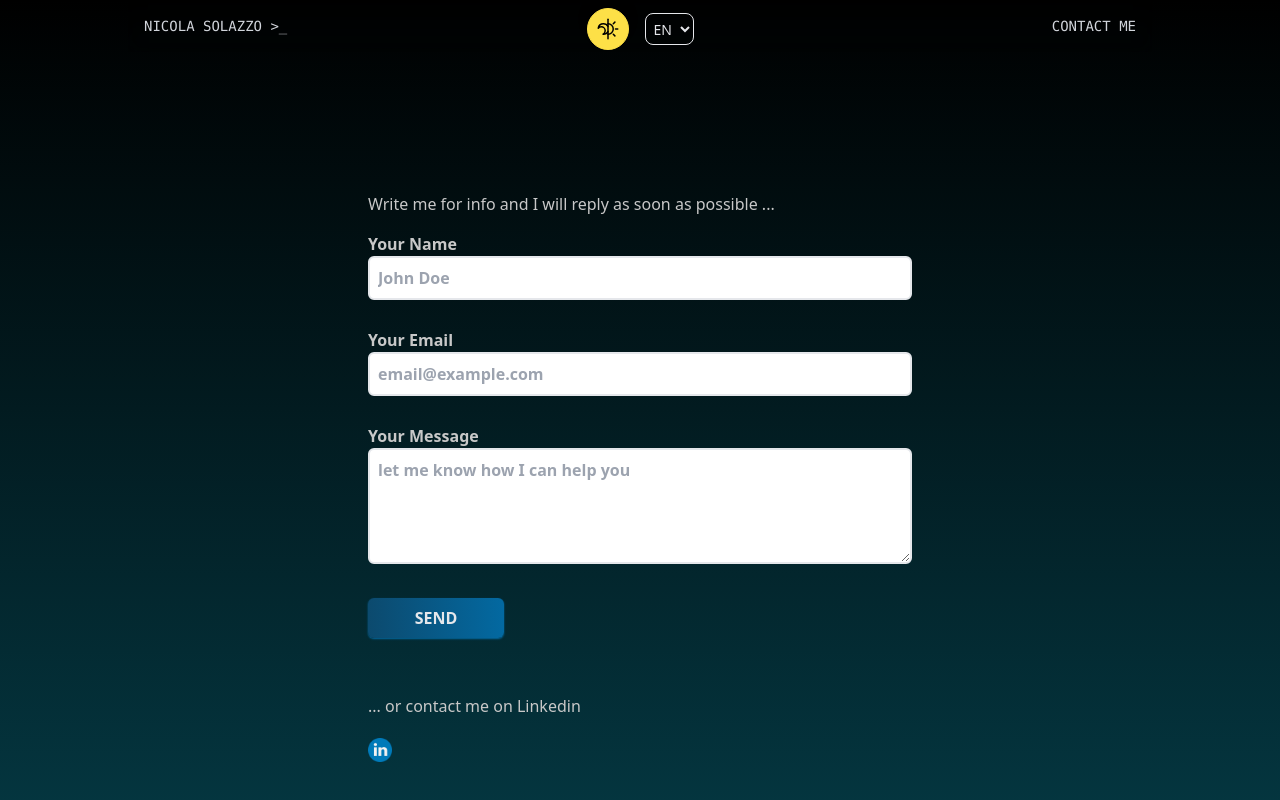
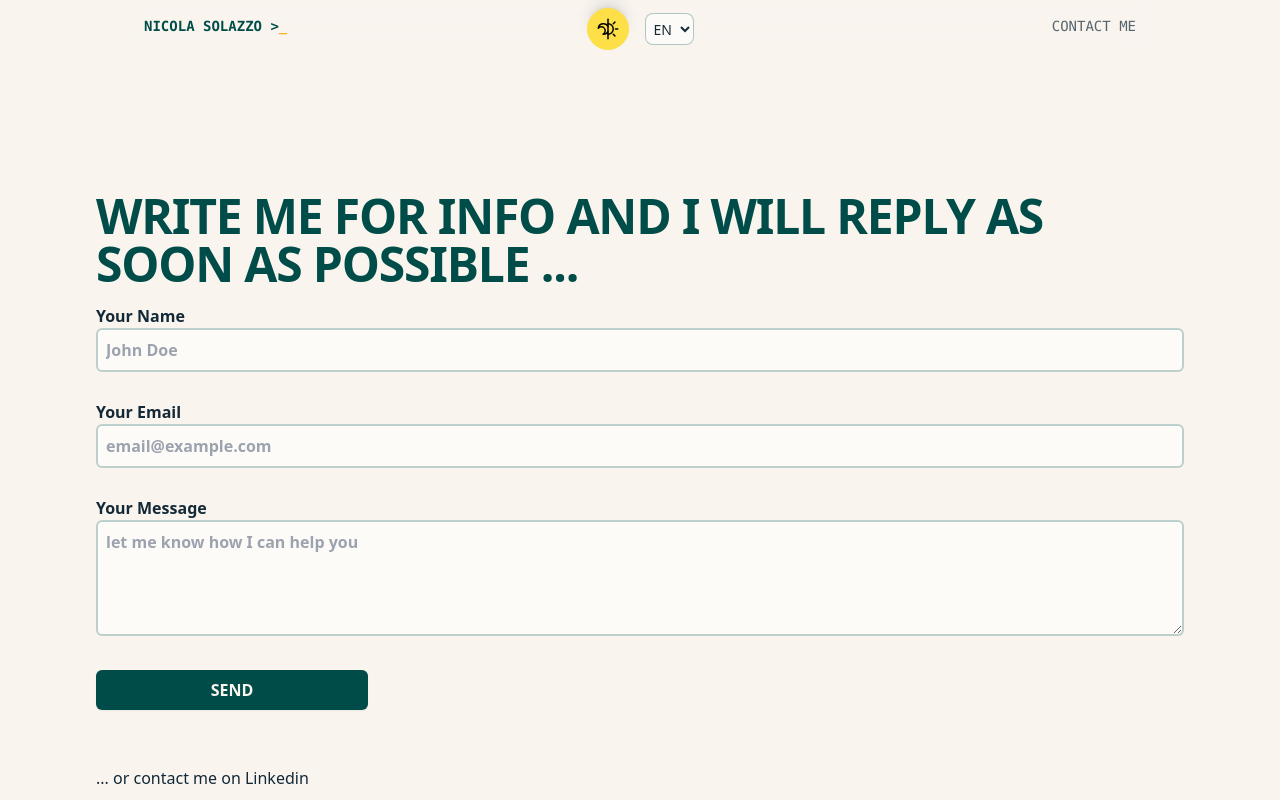
Before and after one commit to niksolaz/site-portfolio, a Next.js app: page /contact in a window 1280 px wide. Shown: the top 800 px of the page. Built offline with nearby package versions, Linux system fonts and the light colour scheme.

Commit message:
create new palette of css colors

```diff
--- a/src/app/globals.css
+++ b/src/app/globals.css
@@ -2,57 +2,75 @@
 @tailwind components;
 @tailwind utilities;
 
+/*
+  PALETTE COLORI — stile editoriale 2026
+  1. Primary → Deep Teal   : oklch(0.35 0.12 190)  ≈ #004d4d  (colore dominante)
+  2. Accent  → Ambra/Oro    : oklch(0.78 0.19 80)   ≈ #ffb300  (micro-accento / CTA)
+  3. Base    → Crema         : oklch(0.97 0.01 75)   ≈ #f9f6f0  (sfondo caldo)
+  4. Ink     → Slate scuro   : oklch(0.27 0.04 240)  ≈ #1e293b  (testo ad alta leggibilità)
+*/
 :root {
-  --foreground-rgb: 200, 200, 200;
-  --background-start-rgb: 0, 0, 0;
-  --background-end-rgb: 5, 65, 77;
+  --color-primary: oklch(0.35 0.12 190);
+  --color-primary-light: oklch(0.48 0.11 190);
+  --color-accent: oklch(0.78 0.19 80);
+  --color-base: oklch(0.97 0.01 75);
+  --color-ink: oklch(0.27 0.04 240);
 }
 
-/* Classe per il tema scuro */
-.light-theme {
-  --foreground-rgb: 30, 30, 30;
-  --background-start-rgb: 5, 65, 77;
-  --background-end-rgb: 215, 215, 215;
+body {
+  background-color: var(--color-base);
+  color: var(--color-ink);
 }
 
-.footer-light {
-  @apply border-t border-white py-4;
-  --foreground-rgb: 200, 200, 200;
-  --background-start-rgb: 5, 65, 77;
-  --background-end-rgb: 215, 215, 215;
+/* Pulsante d'azione (CTA): ambra caldo su testo scuro */
+.cta-button {
+  background-color: var(--color-accent);
+  color: #0d1117;
 }
 
-.footer-dark {
-  @apply border-t border-black py-4;
-  --foreground-rgb: 30, 30, 30;
-  --background-start-rgb: 0, 0, 0;
-  --background-end-rgb: 5, 65, 77;
+.cta-button:hover {
+  filter: brightness(1.05);
 }
 
-.input, .textarea {
-  @apply border-2 border-gray-200 rounded-md p-2 text-black w-full;
+/* Titolo di sezione (usato nella pagina contatti) */
+.head-text {
+  @apply text-3xl font-black uppercase tracking-tight lg:text-5xl;
+  color: var(--color-primary);
 }
 
-.btn {
-  @apply p-2 rounded-md w-1/4 font-semibold text-gray-200 bg-gradient-to-r from-sky-900 to-sky-700 shadow-sm shadow-sky-700 focus:shadow-sky-900;
+/* Campi del form */
+.input,
+.textarea {
+  @apply w-full rounded-md border-2 p-2;
+  border-color: oklch(0.35 0.12 190 / 0.25);
+  background-color: oklch(1 0 0 / 0.6);
+  color: var(--color-ink);
 }
 
+.input:focus,
+.textarea:focus {
+  @apply outline-none;
+  border-color: var(--color-primary);
+}
+
+/* Pulsante principale del form */
+.btn {
+  @apply w-1/4 rounded-md p-2 font-semibold shadow-sm transition-colors duration-200;
+  background-color: var(--color-primary);
+  color: var(--color-base);
+}
+
+.btn:hover {
+  background-color: var(--color-primary-light);
+}
+
+/* Icone dello switch tema (legacy, mantenute per l'hook useTheme) */
 .icon-sun {
-  @apply bg-gray-200 text-transparent rotate-180 delay-75 duration-300 ease-in-out;
+  @apply rotate-180 bg-gray-200 text-transparent delay-75 duration-300 ease-in-out;
 }
 
 .icon-moon {
-  @apply bg-yellow-200 text-transparent rotate-0 delay-75 duration-300 ease-in-out
-}
-
-body {
-  color: rgb(var(--foreground-rgb));
-  background: linear-gradient(
-      to bottom,
-      transparent,
-      rgb(var(--background-end-rgb))
-    )
-    rgb(var(--background-start-rgb));
+  @apply rotate-0 bg-yellow-200 text-transparent delay-75 duration-300 ease-in-out;
 }
 
 @layer utilities {
--- a/src/app/page.tsx
+++ b/src/app/page.tsx
@@ -43,22 +43,22 @@ export default function Home() {
 
   return (
     <>
-      <main className="relative flex min-h-screen flex-col items-center justify-between px-5 lg:px-24">
+      <main className="relative min-h-screen">
         <Navbar local={local} />
         <ThemeControls local={local} theme={theme} onThemeToggle={toggleTheme} onLocaleChange={changeLocale} />
 
-        <section className="pt-20 pb-0 lg:py-52 text-center">
+        <section id="#hero" className="lg:py-56 py-20 text-center px-5 lg:px-24">
           <Hero3D theme={theme} open={laptopOpen} onToggle={() => setLaptopOpen((v) => !v)} />
           <h2
             ref={headingRef}
-            className="relative z-10 block bg-gradient-to-r from-white via-sky-200 to-sky-500 bg-clip-text py-5 text-4xl font-extrabold uppercase tracking-tight text-transparent drop-shadow-[0_2px_18px_rgba(56,189,248,0.35)] lg:text-8xl"
+            className="relative z-10 block bg-gradient-to-r from-primary via-primary-light to-accent bg-clip-text py-5 text-4xl font-extrabold uppercase tracking-tight text-transparent drop-shadow-[0_2px_18px_rgba(0,77,77,0.25)] lg:text-8xl"
           >
             Nicola Solazzo
           </h2>
-          <p className="relative z-10 text-xl font-medium lg:text-3xl">{subtitle}</p>
+          <p className="relative z-10 text-xl font-medium text-ink/80 lg:text-3xl">{subtitle}</p>
         </section>
 
-        <section className="mx-auto flex flex-wrap items-center justify-center gap-y-4 py-10 lg:grid lg:grid-cols-3 lg:gap-6">
+        <section id="#cards" className="px-5 lg:px-24 lg:py-56 py-20  mx-auto flex flex-wrap items-center justify-center gap-y-4 lg:grid lg:grid-cols-3 lg:gap-6">
           {listCard.map((card, index) => (
             <div
               key={index}
@@ -69,14 +69,14 @@ export default function Home() {
           ))}
         </section>
 
-        <section className="container py-10 w-full">
+        <section id="#about" className="px-5 lg:px-24 lg:py-56 py-20 w-full">
           <About local={local} />
         </section>
       </main>
 
-      <footer id="footer-switcher" className="w-full text-center py-4 mt-6 rounded-t-lg">
+      <footer id="#footer-switcher" className="w-full text-center py-4 mt-6 rounded-t-lg">
         <p>© 2024 Nicola Solazzo</p>
-        <Link href="/contact" className="text-xs font-medium">
+        <Link href="/contact" className="text-xs font-medium text-primary hover:text-accent">
           {contactLink}
         </Link>
       </footer>
--- a/src/components/Card.tsx
+++ b/src/components/Card.tsx
@@ -7,9 +7,9 @@ interface CardProps {
 
 const Card = ({title, text}: CardProps) => {
   return (
-    <div className="p-5 border border-b-4 border-r-4 border-gray-200 rounded-lg w-72 min-h-56 space-y-4">
-        <h2 className="text-center font-bold text-xl bg-gradient-to-r from-yellow-600 to-gray-400 bg-clip-text">{title}</h2>
-        <p>{text}</p>
+    <div className="p-5 bg-white/60 border border-b-4 border-r-4 border-primary/20 rounded-lg w-72 min-h-56 space-y-4 shadow-sm transition-shadow duration-300 hover:shadow-md">
+        <h2 className="text-center font-bold text-xl bg-gradient-to-r from-primary to-accent bg-clip-text text-transparent">{title}</h2>
+        <p className="text-ink/80">{text}</p>
     </div>
   )
 }
--- a/src/components/HeroScene.tsx
+++ b/src/components/HeroScene.tsx
@@ -246,8 +246,8 @@ export default function HeroScene({ theme, open, onToggle }: HeroSceneProps) {
               fontSize: '52px',
               fontWeight: 400,
               letterSpacing: '-0.045em',
-              color: '#e6edf6',
-              opacity: 0.45,
+              color: '#004d4d',
+              opacity: 0.55,
               userSelect: 'none',
             }}
           >
--- a/src/components/Navbar.tsx
+++ b/src/components/Navbar.tsx
@@ -10,11 +10,11 @@ interface NavbarProps {
 const Navbar = ({ local }: NavbarProps) => {
   return (
     <div className="fixed top-0 z-10 max-w-5xl w-full flex items-center justify-between font-mono text-sm px-4 backdrop-blur py-4">
-      <Link href="/" className="text-gray-300 text-xs lg:text-sm uppercase">
-        Nicola Solazzo &gt;<span className="animate-pulse">_</span>
+      <Link href="/" className="text-primary text-xs lg:text-sm uppercase font-semibold">
+        Nicola Solazzo &gt;<span className="animate-pulse text-accent">_</span>
       </Link>
       <div className="flex items-center justify-between space-x-2">
-        <Link href="/contact" className="text-gray-300 hover:text-sky-600 cursor-pointer text-xs lg:text-sm">
+        <Link href="/contact" className="text-ink/70 hover:text-accent cursor-pointer text-xs lg:text-sm">
           {store.i18n.navContactLink[local]}
         </Link>
       </div>
--- a/src/components/ThemeControls.tsx
+++ b/src/components/ThemeControls.tsx
@@ -30,7 +30,7 @@ const ThemeControls = ({ local, theme, onThemeToggle, onLocaleChange }: ThemeCon
       <select
         value={local}
         onChange={(e) => onLocaleChange(e.target.value as Locale)}
-        className="text-xs text-gray-200 lg:h-8 lg:text-sm border border-gray-200 p-1 bg-transparent rounded-lg"
+        className="text-xs text-ink lg:h-8 lg:text-sm border border-primary/30 p-1 bg-white/60 rounded-lg"
         aria-label="Select language"
       >
         <option value="en">EN</option>
--- a/tailwind.config.ts
+++ b/tailwind.config.ts
@@ -8,6 +8,15 @@ const config: Config = {
   ],
   theme: {
     extend: {
+      colors: {
+        // Palette 2026 (stile editoriale). Sintassi OKLCH con <alpha-value>
+        // così funzionano anche le trasparenze (es. text-ink/70, bg-primary/10).
+        primary: "oklch(0.35 0.12 190 / <alpha-value>)", // Deep Teal  (#004d4d)
+        "primary-light": "oklch(0.48 0.11 190 / <alpha-value>)", // Teal piu chiaro per hover
+        accent: "oklch(0.78 0.19 80 / <alpha-value>)", // Ambra/Oro  (#ffb300)
+        base: "oklch(0.97 0.01 75 / <alpha-value>)", // Crema      (#f9f6f0)
+        ink: "oklch(0.27 0.04 240 / <alpha-value>)", // Slate scuro (#1e293b)
+      },
       backgroundImage: {
         "gradient-radial": "radial-gradient(var(--tw-gradient-stops))",
         "gradient-conic":
```
Also changed, not shown: src/components/About.tsx (+9 -9 lines).
